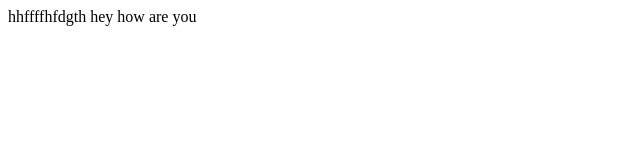
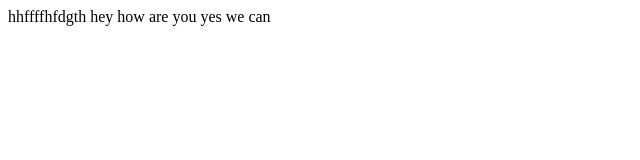
Before and after one commit to Irshadudheen/datewithgit, a plain HTML site: page index.html in a window 1280 px wide. Shown: the full height of the page, 0-640 px from the left. Drawn offline with Linux system fonts and the light colour scheme.

Commit message:
positive answer added

```diff
--- a/index.html
+++ b/index.html
@@ -8,5 +8,6 @@
 <body>
     hhffffhfdgth
     hey how are you
+    yes we can
 </body>
 </html>
```
